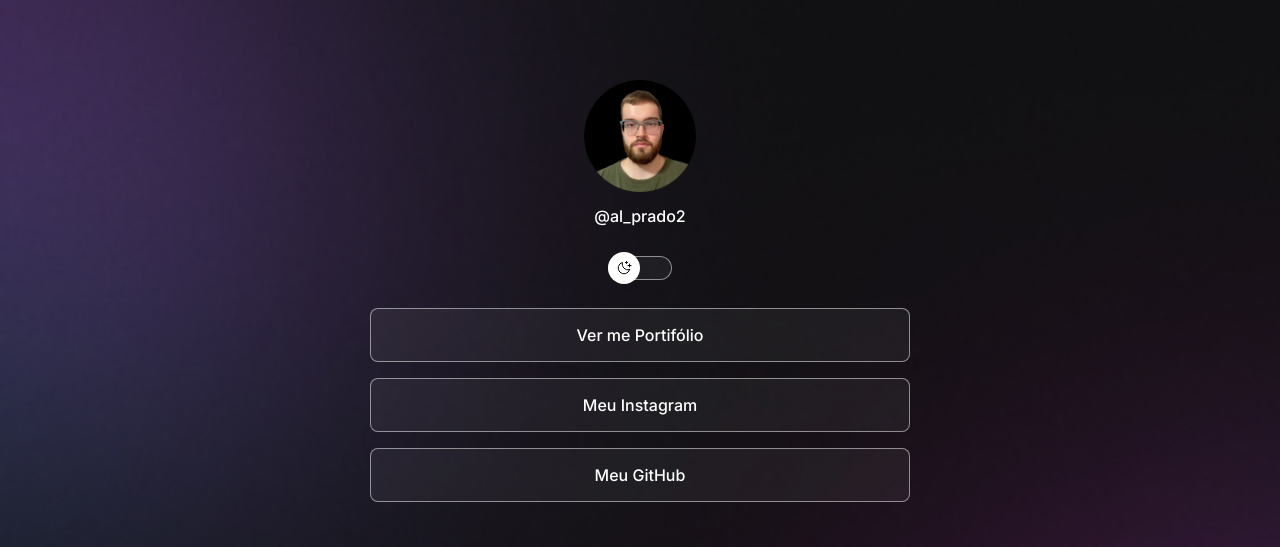
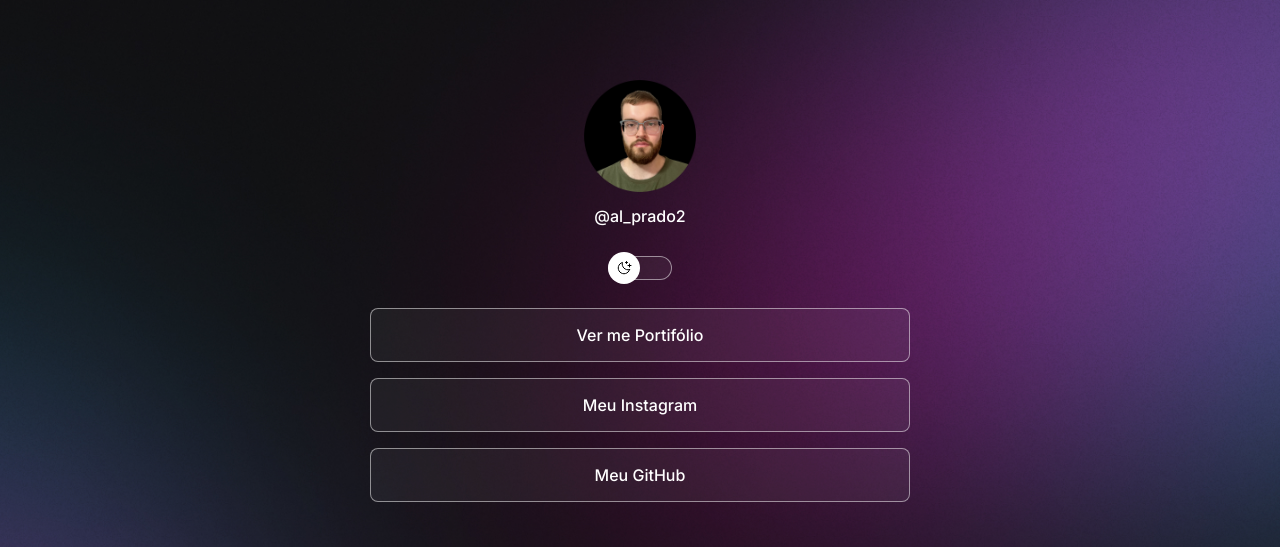
Before and after one commit to DEVAlexHenrique/DevLinks, a plain HTML site: page index.html in a window 1280 px wide. Shown: the top 547 px of the page. Drawn offline with nearby package versions, Linux system fonts and the light colour scheme.

Commit message:
change background based on media queries

```diff
--- a/style.css
+++ b/style.css
@@ -31,6 +31,7 @@ body{
 
     /*background: color ima repeat position/size*/
     background: var(--bg-url) no-repeat top center/cover;
+    height: 100vh;
 }
 body *{
       font-family: "Inter", sans-serif;
@@ -153,3 +154,14 @@ footer{
     text-align:center;
     font-size:14px;
 }
+
+/* media queries*/
+
+@media (min-width: 700px) {
+    :root{
+        --bg-url: url(./assets/bg-desktop.jpg);
+    }
+    .ligth{
+        --bg-url: url(./assets/bg-desktop-light.jpg);
+    }
+}
```
